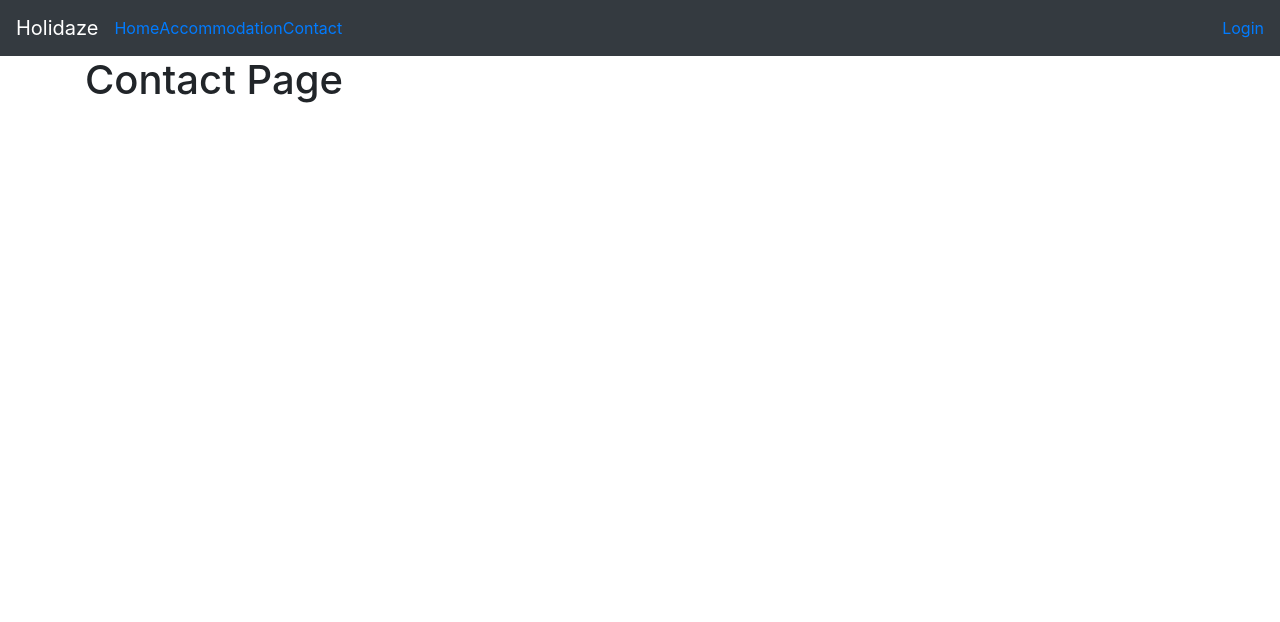
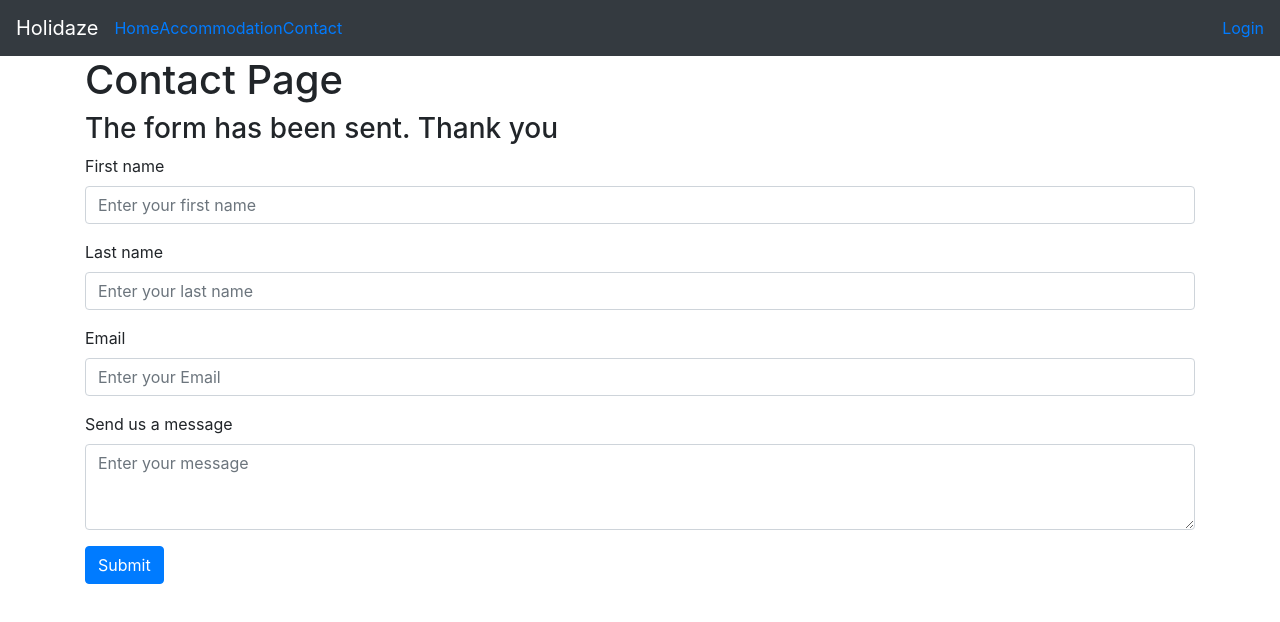
Before and after one commit to FrontEndVetle/Eilert-Forland-PE2-Holidaze, a React (Create React App) app: page /contact in a window 1280 px wide. Shown: the top 622 px of the page. Built offline with nearby package versions, Linux system fonts and the light colour scheme.

Commit message:
Added ContactForm.js with Yup validation

```diff
--- a/src/components/contact/Contact.js
+++ b/src/components/contact/Contact.js
@@ -1,7 +1,13 @@
 import React from 'react';
+import ContactForm from './ContactForm';
 
 function Contact() {
-	return <h1>Contact Page</h1>;
+	return (
+		<>
+			<h1>Contact Page</h1>
+			<ContactForm />
+		</>
+	);
 }
 
 export default Contact;
--- /dev/null
+++ b/src/components/contact/ContactForm.js
@@ -0,0 +1,88 @@
+import React from 'react';
+import { useForm } from 'react-hook-form';
+import * as yup from 'yup';
+import Button from 'react-bootstrap/Button';
+import Form from 'react-bootstrap/Form';
+import { yupResolver } from '@hookform/resolvers/yup';
+
+const schema = yup.object().shape({
+	firstName: yup
+		.string()
+		.required('Please write your first name')
+		.min(2, 'First Name must have minimum 2 letters'),
+
+	lastName: yup
+		.string()
+		.required('Please write your last name')
+		.min(2, 'Last name must have minimum 2 letters'),
+
+	textArea: yup
+		.string()
+		.required('Please enter your message')
+		.min(10, 'Message must be atleast 10 characters'),
+
+	eMail: yup.string().required('Please write your Email').email(),
+});
+
+function ContactForm() {
+	const { register, handleSubmit, errors } = useForm({
+		resolver: yupResolver(schema),
+	});
+
+	function onSubmit(data) {
+		console.log('data', data);
+		let validated = document.querySelector('.validated');
+		validated.style.display = 'block';
+	}
+
+	return (
+		<Form onSubmit={handleSubmit(onSubmit)}>
+			<h3 className='validated'>The form has been sent. Thank you</h3>
+			<Form.Group>
+				<Form.Label>First name</Form.Label>
+				<Form.Control
+					name='firstName'
+					placeholder='Enter your first name'
+					ref={register}
+				/>
+				{errors.firstName && <p>{errors.firstName.message}</p>}
+			</Form.Group>
+
+			<Form.Group>
+				<Form.Label>Last name</Form.Label>
+				<Form.Control
+					name='lastName'
+					placeholder='Enter your last name'
+					ref={register}
+				/>
+				{errors.lastName && <p>{errors.lastName.message}</p>}
+			</Form.Group>
+
+			<Form.Group>
+				<Form.Label>Email</Form.Label>
+				<Form.Control
+					name='eMail'
+					placeholder='Enter your Email'
+					ref={register}
+				/>
+				{errors.eMail && <p>{errors.eMail.message}</p>}
+			</Form.Group>
+
+			<Form.Group>
+				<Form.Label>Send us a message</Form.Label>
+				<Form.Control
+					name='textArea'
+					as='textarea'
+					placeholder='Enter your message'
+					rows={3}
+					ref={register}
+				/>
+				{errors.textArea && <p>{errors.textArea.message}</p>}
+			</Form.Group>
+
+			<Button type='submit'>Submit</Button>
+		</Form>
+	);
+}
+
+export default ContactForm;
```
